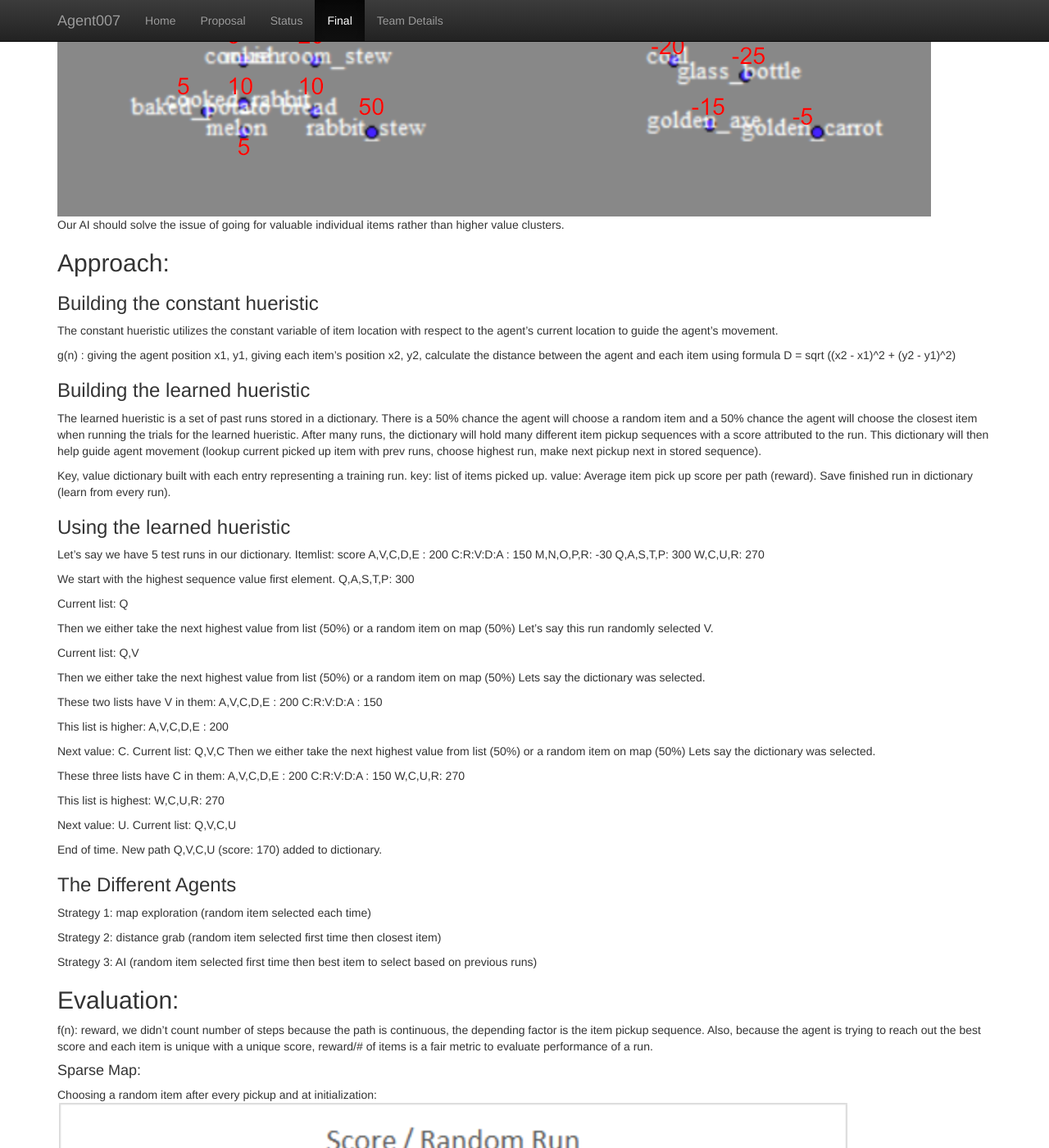
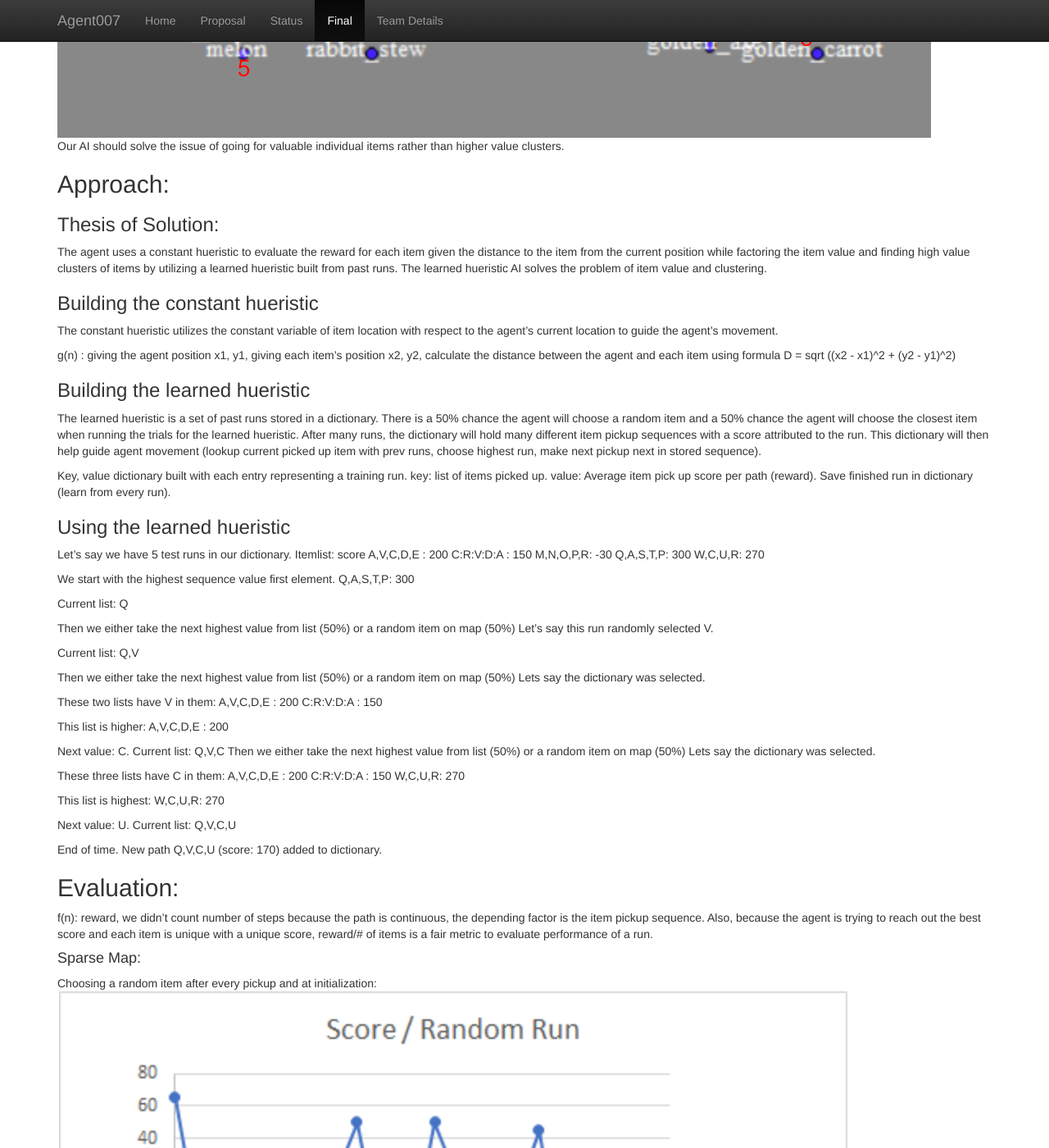
Before and after one commit to KumarHX/Agent007, a Jekyll site: the page built from docs/final.md, in a window 1280 px wide and 1400 px high, scrolled down 3783 px. Shown: the whole window at 82% size. Built offline with Jekyll 4.4.1, drawn with Linux system fonts in a browser that asks for light colours; some of the changed text lies outside the part shown.

Commit message:
Update final.md

```diff
--- a/docs/final.md
+++ b/docs/final.md
@@ -20,8 +20,7 @@ value: item value is unknown to the agent
 clustering: this agent does not account for clusters of items that may not be the best individual node to go to but would lead to a higher overall score due to proximity of other items in the area.
 ![](ClusteringVisualized.png?raw=true)<br>
 
-### Thesis of Solution:
-The agent uses a constant hueristic to evaluate the reward for each item given the distance to the item from the current position while factoring the item value and finding high value clusters of items by utilizing a learned hueristic built from past runs. The learned hueristic AI solves the problem of item value and clustering.
+
 
 ### Seperate Enviornments:
 There are two different environment types we want to test our AI on: Sparce and Cluster.
@@ -71,6 +70,9 @@ Cluster Map:
 ![](ClusterMap.png?raw=true)<br>
 Our AI should solve the issue of going for valuable individual items rather than higher value clusters.
 ## Approach:
+
+### Thesis of Solution:
+The agent uses a constant hueristic to evaluate the reward for each item given the distance to the item from the current position while factoring the item value and finding high value clusters of items by utilizing a learned hueristic built from past runs. The learned hueristic AI solves the problem of item value and clustering.
 
 ### Building the constant hueristic
 The constant hueristic utilizes the constant variable of item location with respect to the agent's current location to guide the agent's movement.
@@ -134,12 +136,7 @@ End of time.
 New path Q,V,C,U (score: 170)
 added to dictionary.
 
-### The Different Agents
-Strategy 1: map exploration (random item selected each time)
 
-Strategy 2: distance grab (random item selected first time then closest item)
-
-Strategy 3: AI (random item selected first time then best item to select based on previous runs)
 
 ## Evaluation:
 f(n): reward, we didn’t count number of steps because the path is continuous, the depending factor is the item pickup sequence. Also, because the agent is trying to reach out the best score and each item is unique with a unique score, reward/# of items is a fair metric to evaluate performance of a run.
```
Also changed, not shown: other parts of docs/final.md (+1 -1 lines).
